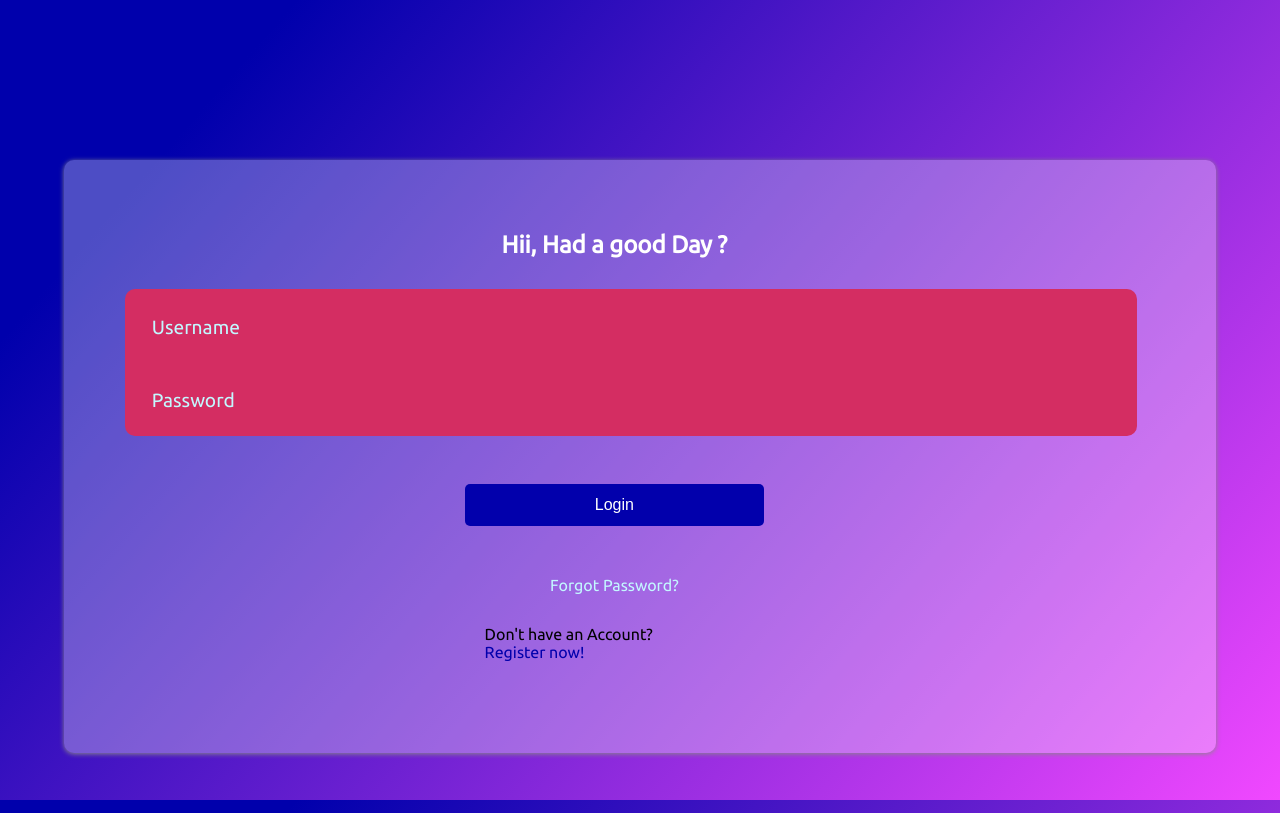
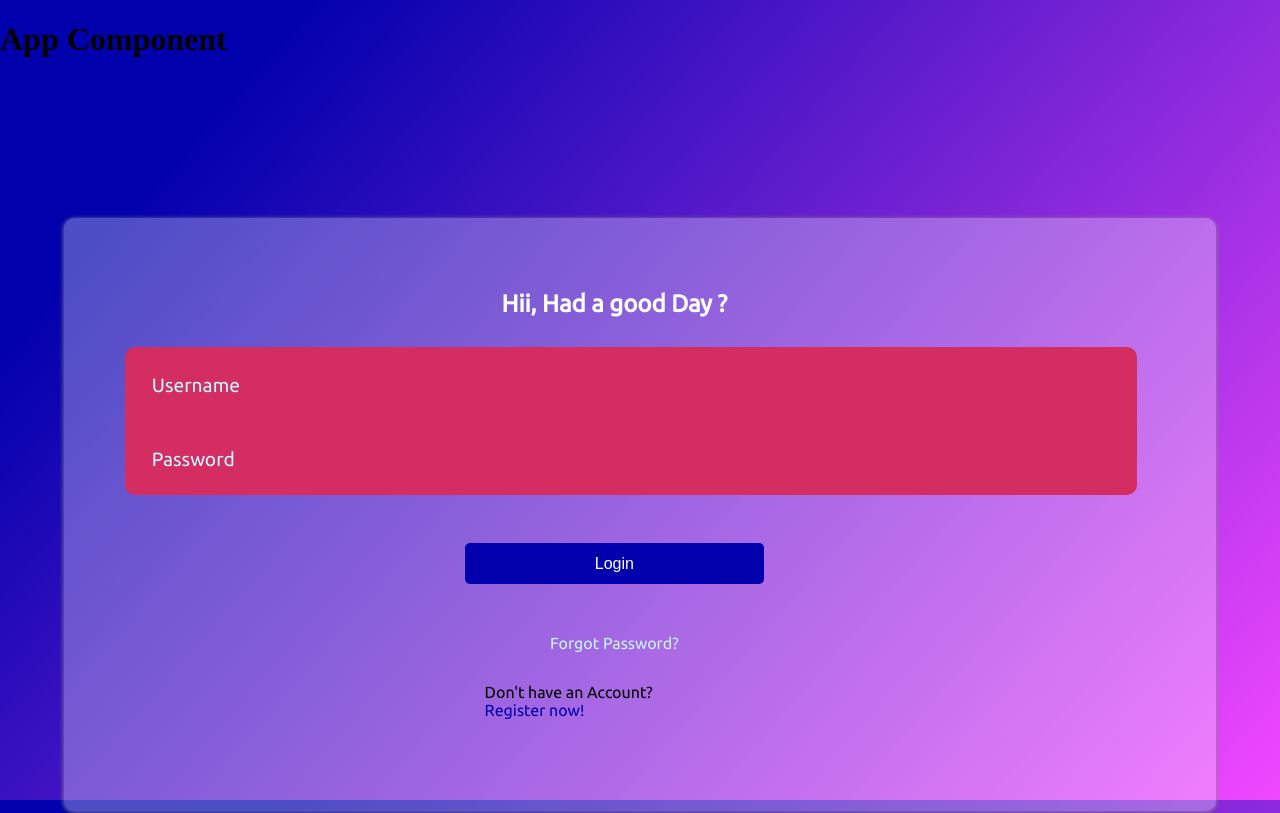
Before and after one commit to Hariiikrishnan/crushie-moments, a React (Create React App) app: page / in a window 1280 px wide. Shown: the top 813 px of the page. Built offline with nearby package versions, Linux system fonts and the light colour scheme; a web font is replaced by a local one.

Commit message:
changing index.js

```diff
--- a/src/index.js
+++ b/src/index.js
@@ -29,6 +29,7 @@ root.render(
     <Route exact path="/" element={
 
     } /> */}
+    <h1>App Component</h1>
     <RegisterAuth>
     <LoginAuth>
     <CurrentUser>
```
